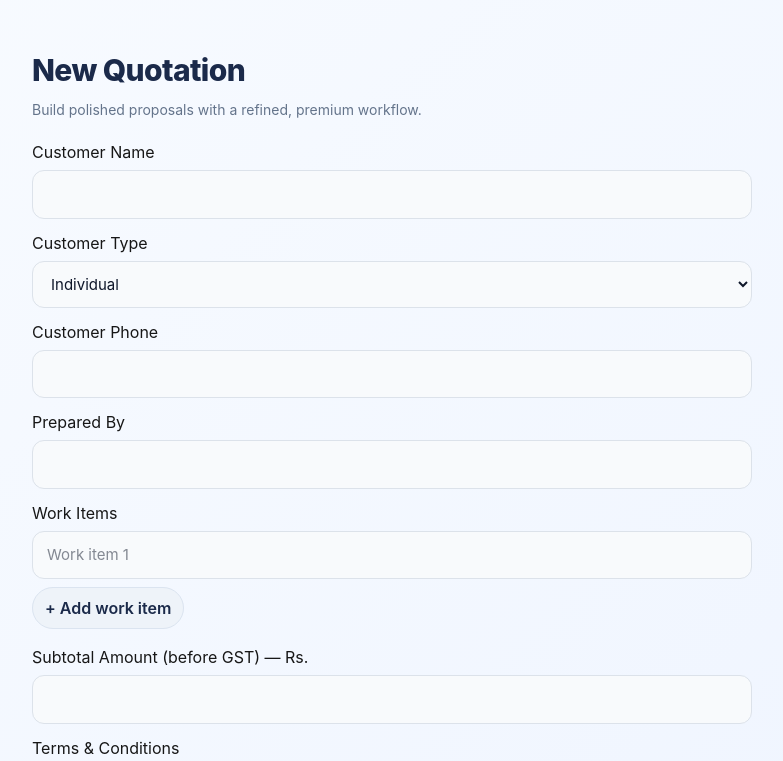
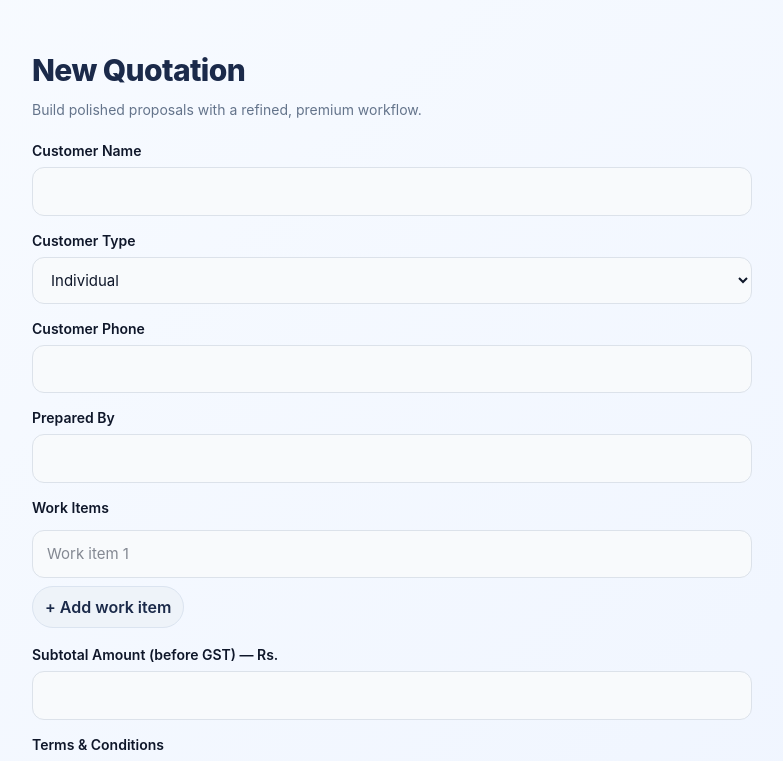
Before and after one commit to bhagirathienterprises/painting-app, a Next.js app: page /quotation in a window 1280 px wide. Shown: the top 761 px of the page, without its empty margins (248-1031 px from the left). Built offline with nearby package versions, Linux system fonts and the light colour scheme; no server answers.

Commit message:
Fix label readability - dark text on light background

```diff
--- a/app/attendance/page.js
+++ b/app/attendance/page.js
@@ -1,7 +1,7 @@
 'use client'
 import { useState, useEffect } from 'react'
 import { supabase } from '../../lib/supabaseClient'
-import { inputStyle, primaryBtnStyle, cardStyle } from '../../lib/uiStyles'
+import { inputStyle, labelStyle, primaryBtnStyle, cardStyle } from '../../lib/uiStyles'
 import { companyInfo } from '../../lib/companyInfo'
 
 const DAY_TYPES = {
@@ -67,13 +67,13 @@ export default function AttendancePage() {
           <p style={{ color: '#64748b', margin: 0, fontSize: 14 }}>Keep your labour tracking simple, clear, and modern.</p>
         </div>
 
-      <label>Project</label>
+      <label style={labelStyle}>Project</label>
       <select value={projectId} onChange={e => setProjectId(e.target.value)} style={inputStyle}>
         <option value="">-- Select Project --</option>
         {projects.map(p => <option key={p.id} value={p.id}>{p.title} ({p.customers?.name})</option>)}
       </select>
 
-      <label>Date</label>
+      <label style={labelStyle}>Date</label>
       <input type="date" value={date} onChange={e => setDate(e.target.value)} style={inputStyle} />
 
       <h3>Mark Attendance</h3>
--- a/app/expenses/page.js
+++ b/app/expenses/page.js
@@ -1,7 +1,7 @@
 'use client'
 import { useState, useEffect } from 'react'
 import { supabase } from '../../lib/supabaseClient'
-import { inputStyle, primaryBtnStyle, cardStyle } from '../../lib/uiStyles'
+import { inputStyle, labelStyle, primaryBtnStyle, cardStyle } from '../../lib/uiStyles'
 import { companyInfo } from '../../lib/companyInfo'
 
 export default function ExpensesPage() {
--- a/app/gst/page.js
+++ b/app/gst/page.js
@@ -1,7 +1,7 @@
 'use client'
 import { useState, useEffect } from 'react'
 import { supabase } from '../../lib/supabaseClient'
-import { inputStyle, primaryBtnStyle, cardStyle } from '../../lib/uiStyles'
+import { inputStyle, labelStyle, primaryBtnStyle, cardStyle } from '../../lib/uiStyles'
 import { companyInfo } from '../../lib/companyInfo'
 
 export default function GstPage() {
--- a/app/inventory/page.js
+++ b/app/inventory/page.js
@@ -1,7 +1,7 @@
 'use client'
 import { useState, useEffect } from 'react'
 import { supabase } from '../../lib/supabaseClient'
-import { inputStyle, primaryBtnStyle, cardStyle } from '../../lib/uiStyles'
+import { inputStyle, labelStyle, primaryBtnStyle, cardStyle } from '../../lib/uiStyles'
 import { companyInfo } from '../../lib/companyInfo'
 
 export default function InventoryPage() {
--- a/app/invoice/page.js
+++ b/app/invoice/page.js
@@ -4,7 +4,7 @@ import { supabase } from '../../lib/supabaseClient'
 import { getNextDocNumber } from '../../lib/docNumber'
 import { generateInvoicePdf } from '../../lib/generateInvoicePdf'
 import { companyInfo } from '../../lib/companyInfo'
-import { inputStyle, primaryBtnStyle, secondaryBtnStyle } from '../../lib/uiStyles'
+import { inputStyle, labelStyle, primaryBtnStyle, secondaryBtnStyle } from '../../lib/uiStyles'
 
 export default function InvoicePage() {
   const [quotations, setQuotations] = useState([])
--- a/app/labour/page.js
+++ b/app/labour/page.js
@@ -1,7 +1,7 @@
 'use client'
 import { useState, useEffect } from 'react'
 import { supabase } from '../../lib/supabaseClient'
-import { inputStyle, primaryBtnStyle, smallBtnStyle, dangerBtnStyle, cardStyle } from '../../lib/uiStyles'
+import { inputStyle, labelStyle, primaryBtnStyle, smallBtnStyle, dangerBtnStyle, cardStyle } from '../../lib/uiStyles'
 import { companyInfo } from '../../lib/companyInfo'
 
 export default function LabourPage() {
@@ -70,11 +70,16 @@ export default function LabourPage() {
       {tab === 'labour' && (
         <>
           <div style={cardStyle}>
-            <h3>Add Labour</h3>
+            <h3 style={{ color: '#0f172a', fontSize: 18 }}>Add Labour</h3>
+            <label style={labelStyle}>Name</label>
             <input placeholder="Name" value={name} onChange={e => setName(e.target.value)} style={inputStyle} />
+            <label style={labelStyle}>City</label>
             <input placeholder="City" value={city} onChange={e => setCity(e.target.value)} style={inputStyle} />
+            <label style={labelStyle}>Aadhaar No.</label>
             <input placeholder="Aadhaar No." value={aadhaar} onChange={e => setAadhaar(e.target.value)} style={inputStyle} />
+            <label style={labelStyle}>Contact No.</label>
             <input placeholder="Contact No." value={contact} onChange={e => setContact(e.target.value)} style={inputStyle} />
+            <label style={labelStyle}>Daily Wage (Rs.)</label>
             <input placeholder="Daily Wage (Rs.)" type="number" value={wage} onChange={e => setWage(e.target.value)} style={inputStyle} />
             <button onClick={addLabour} style={primaryBtnStyle}>Add Labour</button>
           </div>
@@ -94,11 +99,12 @@ export default function LabourPage() {
       {tab === 'teams' && (
         <>
           <div style={cardStyle}>
-            <h3>Create Team</h3>
+            <h3 style={{ color: '#0f172a', fontSize: 18 }}>Create Team</h3>
+            <label style={labelStyle}>Team Name</label>
             <input placeholder="Team Name" value={teamName} onChange={e => setTeamName(e.target.value)} style={inputStyle} />
-            <p style={{ fontSize: 13 }}>Select members:</p>
+            <label style={labelStyle}>Select members:</label>
             {labourList.map(l => (
-              <label key={l.id} style={{ display: 'block', marginBottom: 4 }}>
+              <label key={l.id} style={{ display: 'block', marginBottom: 8, color: '#0f172a', fontWeight: 500, fontSize: 14 }}>
                 <input type="checkbox" checked={selectedMembers.includes(l.id)} onChange={() => toggleMember(l.id)} /> {l.name}
               </label>
             ))}
--- a/app/quotation/page.js
+++ b/app/quotation/page.js
@@ -5,7 +5,7 @@ import { supabase } from '../../lib/supabaseClient'
 import { getNextDocNumber } from '../../lib/docNumber'
 import { generateQuotationPdf } from '../../lib/generateQuotationPdf'
 import { companyInfo } from '../../lib/companyInfo'
-import { inputStyle, primaryBtnStyle, secondaryBtnStyle, smallBtnStyle, dangerBtnStyle } from '../../lib/uiStyles'
+import { inputStyle, labelStyle, primaryBtnStyle, secondaryBtnStyle, smallBtnStyle, dangerBtnStyle } from '../../lib/uiStyles'
 
 const DEFAULT_TERMS = `1. 50% advance required to begin work, balance on completion.
 2. Rates valid for 15 days from quotation date.
@@ -124,22 +124,22 @@ export default function QuotationPage() {
           <p style={{ color: '#64748b', margin: 0, fontSize: 14 }}>Build polished proposals with a refined, premium workflow.</p>
         </div>
 
-      <label>Customer Name</label>
+      <label style={labelStyle}>Customer Name</label>
       <input value={customerName} onChange={e => setCustomerName(e.target.value)} style={inputStyle} />
 
-      <label>Customer Type</label>
+      <label style={labelStyle}>Customer Type</label>
       <select value={customerType} onChange={e => setCustomerType(e.target.value)} style={inputStyle}>
         <option value="individual">Individual</option>
         <option value="company">Company</option>
       </select>
 
-      <label>Customer Phone</label>
+      <label style={labelStyle}>Customer Phone</label>
       <input value={customerPhone} onChange={e => setCustomerPhone(e.target.value)} style={inputStyle} />
 
-      <label>Prepared By</label>
+      <label style={labelStyle}>Prepared By</label>
       <input value={preparedBy} onChange={e => setPreparedBy(e.target.value)} style={inputStyle} />
 
-      <label>Work Items</label>
+      <label style={labelStyle}>Work Items</label>
       {workItems.map((item, idx) => (
         <div key={idx} style={{ display: 'flex', gap: 8, marginBottom: 8 }}>
           <input value={item} onChange={e => updateWorkItem(idx, e.target.value)} placeholder={`Work item ${idx + 1}`} style={{ ...inputStyle, flex: 1, marginBottom: 0 }} />
@@ -148,10 +148,10 @@ export default function QuotationPage() {
       ))}
       <button onClick={addWorkItem} style={smallBtnStyle}>+ Add work item</button>
 
-      <label style={{ marginTop: 16, display: 'block' }}>Subtotal Amount (before GST) — Rs.</label>
+      <label style={{ ...labelStyle, marginTop: 16, display: 'block' }}>Subtotal Amount (before GST) — Rs.</label>
       <input type="number" value={subtotal} onChange={e => setSubtotal(e.target.value)} style={inputStyle} />
 
-      <label>Terms & Conditions</label>
+      <label style={labelStyle}>Terms & Conditions</label>
       <textarea value={terms} onChange={e => setTerms(e.target.value)} rows={6} style={inputStyle} />
 
       <button onClick={handleGenerate} disabled={loading || !customerName || !customerPhone || !preparedBy || !subtotal} style={{ ...primaryBtnStyle, marginTop: 16 }}>
--- a/app/work-orders/page.js
+++ b/app/work-orders/page.js
@@ -3,7 +3,7 @@ import { useState, useEffect } from 'react'
 import { supabase } from '../../lib/supabaseClient'
 import { getNextDocNumber } from '../../lib/docNumber'
 import { generateWorkOrderPdf } from '../../lib/generateWorkOrderPdf'
-import { inputStyle, primaryBtnStyle, secondaryBtnStyle } from '../../lib/uiStyles'
+import { inputStyle, labelStyle, primaryBtnStyle, secondaryBtnStyle } from '../../lib/uiStyles'
 import { companyInfo } from '../../lib/companyInfo'
 
 export default function WorkOrderPage() {
@@ -69,22 +69,22 @@ export default function WorkOrderPage() {
           <p style={{ color: '#64748b', margin: 0, fontSize: 14 }}>Coordinate teams and operations with a clearer, calmer workspace.</p>
         </div>
 
-      <label>Project</label>
+      <label style={labelStyle}>Project</label>
       <select value={projectId} onChange={e => setProjectId(e.target.value)} style={inputStyle}>
         <option value="">-- Select --</option>
         {projects.map(p => <option key={p.id} value={p.id}>{p.title} ({p.customers?.name})</option>)}
       </select>
 
-      <label>Team</label>
+      <label style={labelStyle}>Team</label>
       <select value={teamId} onChange={e => setTeamId(e.target.value)} style={inputStyle}>
         <option value="">-- None --</option>
         {teams.map(t => <option key={t.id} value={t.id}>{t.name}</option>)}
       </select>
 
-      <label>Equipment Needed (e.g. boom lift, scaffolding)</label>
+      <label style={labelStyle}>Equipment Needed (e.g. boom lift, scaffolding)</label>
       <input value={equipment} onChange={e => setEquipment(e.target.value)} style={inputStyle} />
 
-      <label>Instructions</label>
+      <label style={labelStyle}>Instructions</label>
       <textarea value={instructions} onChange={e => setInstructions(e.target.value)} rows={5} style={inputStyle} />
 
       <button onClick={handleGenerate} disabled={loading} style={primaryBtnStyle}>
--- a/lib/uiStyles.js
+++ b/lib/uiStyles.js
@@ -2,6 +2,9 @@ export const inputStyle = {
   display: 'block', width: '100%', padding: '12px 14px', marginTop: 6, marginBottom: 12,
   border: '1px solid #dce2ea', borderRadius: 12, boxSizing: 'border-box',
   fontSize: 15, background: '#f8fafc', color: '#0f172a', outline: 'none',
+}
+export const labelStyle = {
+  display: 'block', fontWeight: 600, color: '#0f172a', fontSize: 14, marginTop: 14, marginBottom: 6,
 }
 export const primaryBtnStyle = {
   background: 'linear-gradient(135deg, #1B2A4A 0%, #24395c 100%)', color: 'white', border: 'none', padding: '12px 18px',
```
Also changed, not shown: app/dashboard/page.js (+11 -10 lines).
